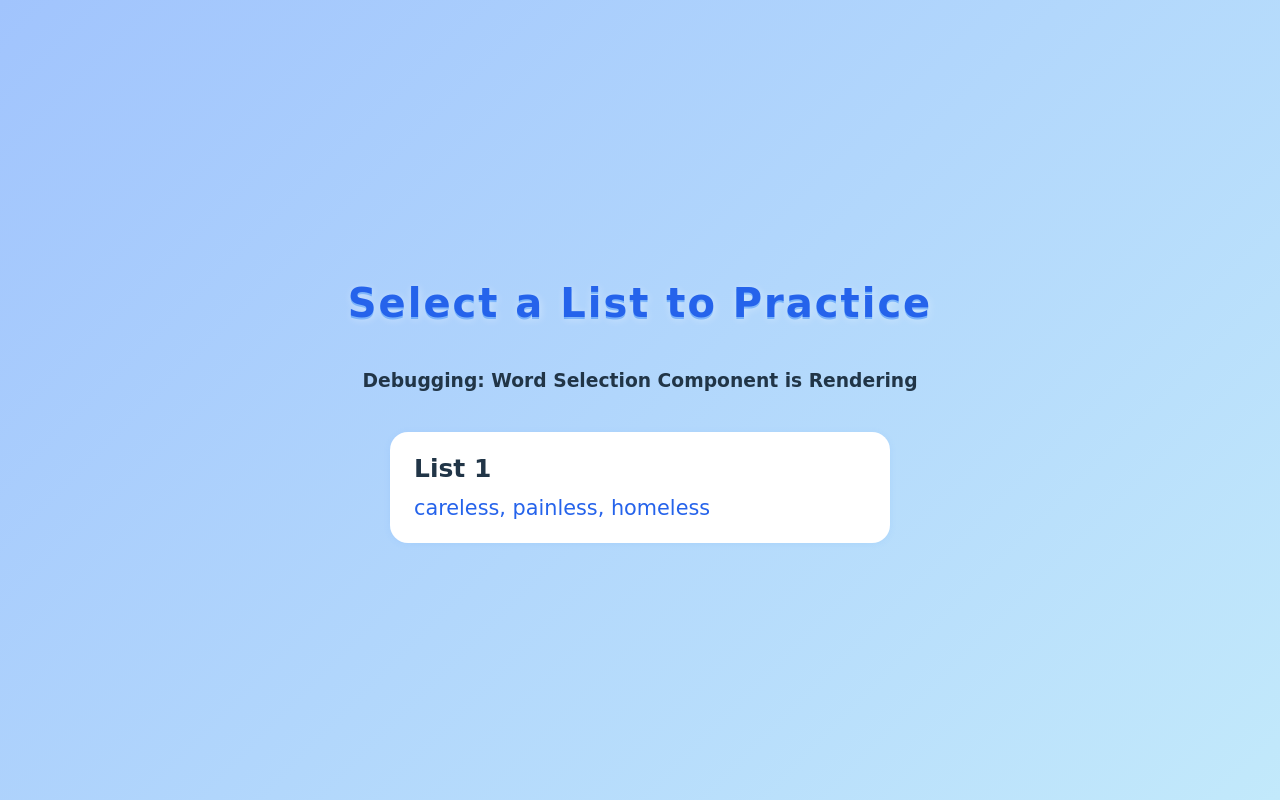
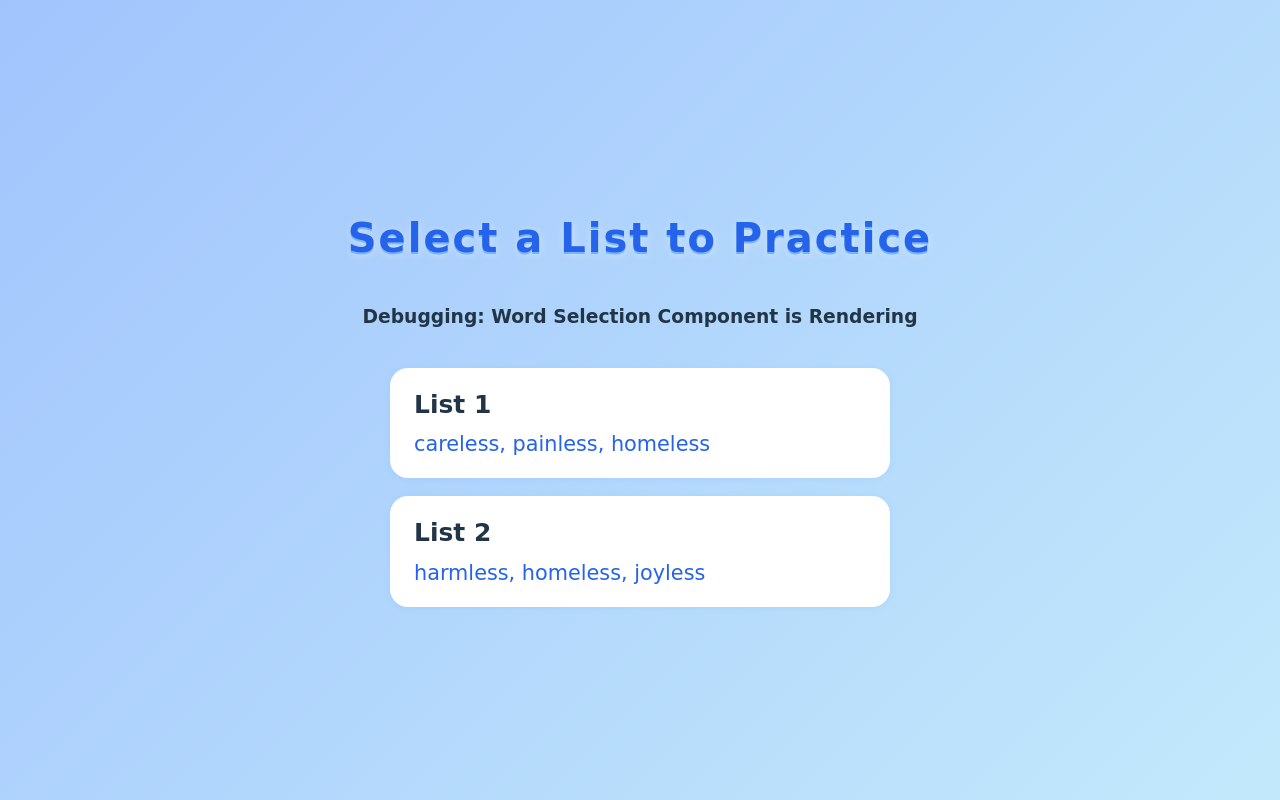
Before and after one commit to getOffIt/spellingWebsite, a React (Vite) app in the folder spellingWebsite/: page / in a window 1280 px wide. Built offline with nearby package versions, Linux system fonts and the light colour scheme.

Commit message:
Add new word list to WordSelection component for expanded vocabulary options

```diff
--- a/spellingWebsite/src/pages/WordSelection.tsx
+++ b/spellingWebsite/src/pages/WordSelection.tsx
@@ -5,6 +5,10 @@ const wordLists = [
   {
     name: 'List 1',
     words: ['careless', 'painless', 'homeless'],
+  },
+  {
+    name: 'List 2',
+    words: ['harmless', 'homeless', 'joyless'],
   },
   // Future lists can be added here
   // { name: 'List 2', words: ['joyless', 'thankless', 'useless'] },
```
